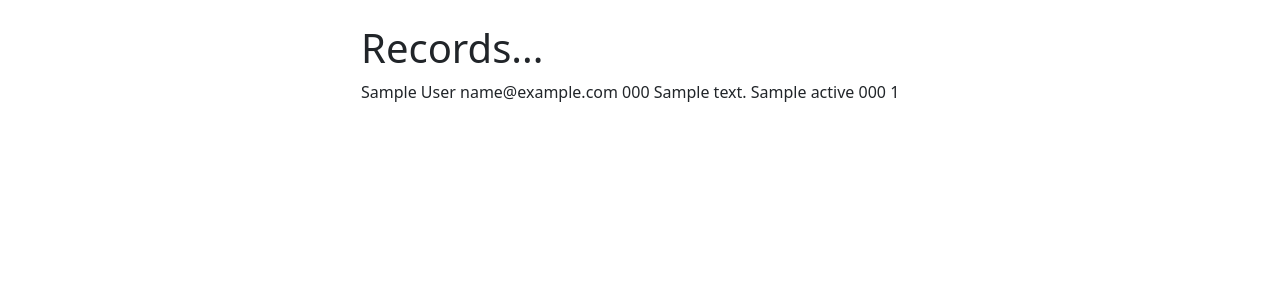
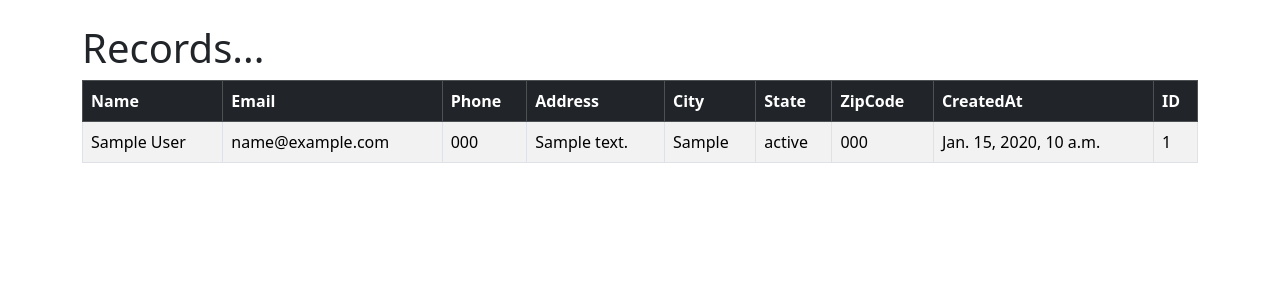
Before and after one commit to mrityunjay27/crm, a Django app: template website/templates/home.html in a window 1280 px wide. Shown: the part 56-356 px from the top of the page. Run offline with Django 4.2, Linux system fonts and the light colour scheme; the template is opened without the code that fills it: values that come from a table or form of the project are taken from there, others are empty; a user stored in the database is signed in; tables that the repository leaves empty hold one stand-in row (values such as "Sample post"); parts of the project's set-up code (start-up, migrations or seed data) failed here and were passed over.

Commit message:
CRM:10 Added table

```diff
--- a/website/templates/home.html
+++ b/website/templates/home.html
@@ -2,23 +2,41 @@
 
 {% block content %}
 
-<div class="col-md-6 offset-md-3">
 {% if user.is_authenticated %}
     <h1>Records...</h1>
-    {% if records %}
-        {% for r in records %}
-            {{ r.first_name }}
-            {{ r.last_name }}
-            {{ r.email }}
-            {{ r.phone }}
-            {{ r.address }}
-            {{ r.city }}
-            {{ r.state }}
-            {{ r.zipcode }}
-            {{ r.id }}
-            <br/>
-        {% endfor %}
-    {% endif%}
+    <table class="table table-striped table-hover table-bordered ">
+      <thead class="table-dark">
+        <tr>
+          <th scope="col">Name</th>
+          <th scope="col">Email</th>
+          <th scope="col">Phone</th>
+          <th scope="col">Address</th>
+            <th scope="col">City</th>
+          <th scope="col">State</th>
+            <th scope="col">ZipCode</th>
+          <th scope="col">CreatedAt</th>
+            <th scope="col">ID</th>
+        </tr>
+      </thead>
+      <tbody>
+        {% if records %}
+            {% for r in records %}
+        <tr>
+            <td>{{ r.first_name }} {{ r.last_name }}</td>
+            <td>{{ r.email }}</td>
+            <td>{{ r.phone }}</td>
+            <td>{{ r.address }}</td>
+            <td>{{ r.city }}</td>
+            <td>{{ r.state }}</td>
+            <td>{{ r.zipcode }}</td>
+            <td>{{ r.created_at }}</td>
+            <td>{{ r.id }}</td>
+        </tr>
+            {% endfor %}
+        {% endif%}
+      </tbody>
+</table>
+
 {% else %}
     <h1>Login</h1>
     <br/>
@@ -35,6 +53,5 @@
           <button type="submit" class="btn btn-secondary">Login</button>
         </form>
     </form>
-</div>
 {% endif %}
 {% endblock %}
```
